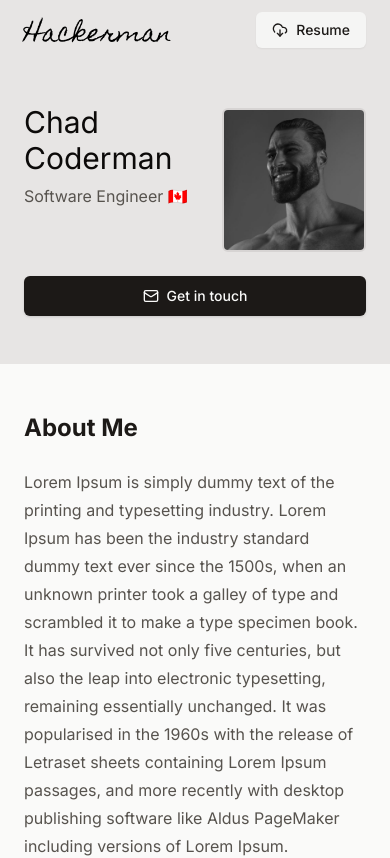
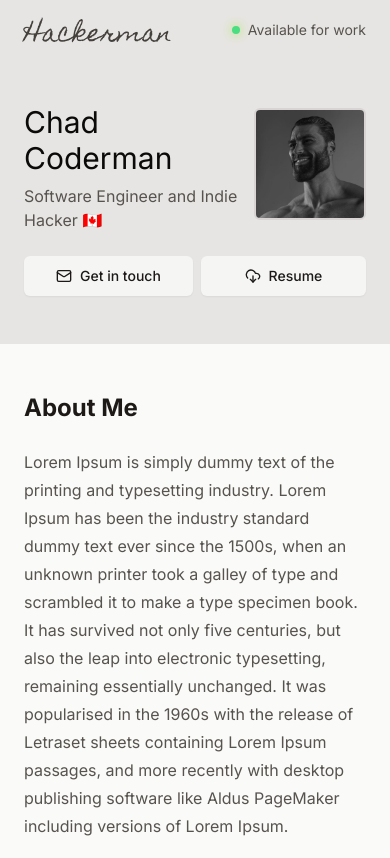
Before and after one commit to Ekimerton/next-portfolio, a Next.js app: page / in a window 390 px wide. Shown: the top 858 px of the page. Built offline with nearby package versions, Linux system fonts and the light colour scheme.

Commit message:
Working on blog posts

```diff
--- a/package.json
+++ b/package.json
@@ -30,5 +30,6 @@
     "eslint-config-next": "14.1.4",
     "postcss": "^8",
     "tailwindcss": "^3.3.0"
-  }
+  },
+  "homepage": "http://ekimerton.github.io/next-portfolio"
 }
--- a/src/app/blog/[slug]/page.js
+++ b/src/app/blog/[slug]/page.js
@@ -24,7 +24,7 @@ export default async function Post({ params }) {
     <div className="">
       {/*<Hero />*/}
       <div className="flex justify-center dark:bg-stone-950 bg-stone-50">
-        <article className="prose prose-stone dark:prose-invert dark:prose-p:text-stone-400 prose-p:text-stone-600 dark:prose-blockquote:text-stone-400 prose-blockquote:text-stone-600 max-w-3xl w-full px-6 py-12 min-h-screen prose-code:py-1 prose-code:px-2 prose-code:bg-stone-800 dark:prose-code:bg-stone-200 prose-code:text-stone-200 dark:prose-code:text-stone-800 prose-code:rounded-md prose-code:before:content-none prose-code:after:content-none prose-code:mx-0.5">
+        <article className="prose prose-stone dark:prose-invert dark:prose-p:text-stone-400 prose-p:text-stone-600 dark:prose-blockquote:text-stone-400 prose-blockquote:text-stone-600 max-w-4xl w-full px-6 py-12 min-h-screen prose-code:py-1 prose-code:px-2 prose-code:bg-stone-800 dark:prose-code:bg-stone-200 prose-code:text-stone-200 dark:prose-code:text-stone-800 prose-code:rounded-md prose-code:before:content-none prose-code:after:content-none prose-code:mx-0.5 prose-pre:bg-stone-800 dark:prose-pre:bg-stone-200 prose-code:break-words">
           <p className="text-sm">{frontMatter.date}</p>
           <h1 className="">{frontMatter.title}</h1>
           <div id="author-info" className="flex gap-4 mb-12 items-center">
--- a/src/app/blog/page.js
+++ b/src/app/blog/page.js
@@ -6,15 +6,15 @@ export default async function BlogHome() {
 
   return (
     <main className="min-h-screen w-full dark:bg-stone-950 bg-stone-50 flex justify-center">
-      <div className="prose prose-stone dark:prose-invert dark:prose-p:text-stone-400 prose-p:text-stone-600 max-w-3xl w-full px-6 py-12">
+      <div className="prose prose-stone dark:prose-invert dark:prose-p:text-stone-400 prose-p:text-stone-600 max-w-4xl w-full px-6 py-12">
         <h1>Blog Posts</h1>
         {posts.map(({ slug, frontMatter, preview }) => (
-          <>
-            <Link key={slug} href={`/blog/${slug}`}>
+          <div key={slug}>
+            <Link href={`/blog/${slug}`}>
               <h3 className="">{frontMatter.title}</h3>
             </Link>
             <p className="">{preview}...</p>
-          </>
+          </div>
         ))}
         <p className="text-light text-center text-sm">More coming soon!</p>
       </div>
--- a/src/app/blog/posts/blogging-101.md
+++ b/src/app/blog/posts/blogging-101.md
@@ -1,12 +1,12 @@
 ---
-title: 'Writing your first blog post with 80/20 Portfolio'
-description: 'A simple guide on creating and managing your blog posts using Markdown in the 80/20 Portfolio.'
-keywords: 'blogging, markdown, 80/20 Portfolio, content creation'
+title: 'Writing your first blog post with 10X Portfolio'
+description: 'A simple guide on creating and managing your blog posts using Markdown in the 10X Portfolio.'
+keywords: 'blogging, markdown, 10X Portfolio, content creation'
 author: {name: 'Ekim Karabey', imageUrl: "/images/pfp.png", handle: "@ekimerton", url: "https://www.twitter.com/ekimerton"}
 date: 'April 15th, 2024'
 ---
 
-Creating engaging blog content is crucial for any professional portfolio. In the 80/20 Portfolio, we simplify this process by allowing you to manage your blog posts directly through Markdown files. This post will walk you through how to create your first blog post.
+Creating engaging blog content is crucial for any professional portfolio. In the 10X Portfolio, we simplify this process by allowing you to manage your blog posts directly through Markdown files. This post will walk you through how to create your first blog post.
 
 ## Create Your Markdown File
 
--- a/src/app/components/Footer.jsx
+++ b/src/app/components/Footer.jsx
@@ -1,7 +1,7 @@
 export default function Footer({}) {
   return (
     <div className="dark:bg-stone-900 bg-stone-200 w-full">
-      <div className="max-w-3xl mx-auto py-6 px-6 text-center">
+      <div className="max-w-4xl mx-auto py-6 px-6 text-center">
         <p className="dark:text-stone-400 text-stone-600 text-sm">
           Made by Chad with ❤️
         </p>
--- a/src/app/components/Hero.jsx
+++ b/src/app/components/Hero.jsx
@@ -1,39 +1,51 @@
 import { Button } from "@/app/components/ui/button";
-import { Mail } from "lucide-react";
+import { Mail, DownloadCloud } from "lucide-react";
 import Image from "next/image";
 
 export default function Hero({}) {
   return (
     <div className="bg-stone-200 dark:bg-stone-900 w-full">
-      <div className="max-w-3xl mx-auto py-12 px-6" id="profile-section">
+      <div className="max-w-4xl mx-auto py-12 px-6" id="profile-section">
         <div className="flex justify-between gap-4">
           <div className="flex flex-col justify-between">
-            <div className="-mt-1">
+            <div className="-mt-1 flex flex-col gap-2">
               <p className="dark:text-stone-50 text-stone-950 text-3xl">
                 Chad Coderman
               </p>
-              <p className="text-stone-600 dark:text-stone-400 mt-2">
-                Software Engineer 🇨🇦
+              <p className="text-stone-600 dark:text-stone-400">
+                Software Engineer and Indie Hacker 🇨🇦
               </p>
             </div>
-            <Button className="max-sm:hidden" size="lg">
+            <div className="max-sm:hidden">
+              <Button variant="secondary" size="lg">
                 <Mail className="w-4 h-4 mr-2" />
                 Get in touch
               </Button>
+              <Button size="lg" className="ml-2" variant="secondary">
+                <DownloadCloud className="h-4 w-4 mr-2" />
+                Resume
+              </Button>
+            </div>
           </div>
           <Image
             id="headshot"
-            className="w-36 h-36 max-sm:h-36 rounded-md border-stone-700/10 border-2"
+            className="w-36 h-36 max-sm:h-28 max-sm:w-28 rounded-md border-stone-700/10 border-2"
             src={"/images/headshot.jpg"}
             width={150}
             height={150}
             alt="Headshot"
           />
         </div>
-        <Button size="lg" className="sm:hidden w-full mt-6">
+        <div className="sm:hidden w-full mt-6 flex gap-2">
+          <Button size="lg" variant="secondary" className="flex-1">
             <Mail className="w-4 h-4 mr-2" />
             Get in touch
           </Button>
+          <Button className="flex-1" size="lg" variant="secondary">
+            <DownloadCloud className="h-4 w-4 mr-2" />
+            Resume
+          </Button>
+        </div>
       </div>
     </div>
   );
--- a/src/app/components/Navbar.jsx
+++ b/src/app/components/Navbar.jsx
@@ -8,14 +8,14 @@ const homemadeApple = Homemade_Apple({ subsets: ["latin"], weight: ["400"] });
 export default function Navbar({}) {
   return (
     <nav className="bg-stone-200 dark:bg-stone-900 top-0 w-full z-10">
-      <div className="max-w-3xl mx-auto py-3 px-6 flex justify-between items-center text-stone-600 dark:text-stone-400">
+      <div className="max-w-4xl mx-auto py-3 px-6 flex justify-between items-center text-stone-600 dark:text-stone-400">
         <div
           id="navbar-left"
           className="flex items-center justify-center gap-2"
         >
           <Link href={"/"}>
             <p
-              className={`text-2xl text-black dark:text-white pt-3 leading-none ${homemadeApple.className}`}
+              className={`text-2xl text-stone-700 dark:text-stone-300 pt-3 leading-none ${homemadeApple.className}`}
             >
               Hackerman
             </p>
@@ -25,18 +25,11 @@ export default function Navbar({}) {
           <Button variant="ghost">Blog</Button>
           */}
         </div>
-        <div
-          id="navbar-right"
-          className="flex items-center justify-center gap-2"
-        >
-          <div className="flex items-center justify-center gap-2 max-sm:hidden">
+        <div id="navbar-right" className="flex items-center justify-center">
+          <div className="flex items-center justify-center gap-2">
             <div className="bg-green-400 h-2 w-2 rounded-full glow"></div>
             <p className="text-sm">Available for work</p>
           </div>
-          <Button className="ml-2" variant="secondary">
-            <DownloadCloud className="h-4 w-4 mr-2" />
-            Resume
-          </Button>
         </div>
       </div>
     </nav>
--- a/src/app/components/ProjectEntry.jsx
+++ b/src/app/components/ProjectEntry.jsx
@@ -45,7 +45,7 @@ export default function ProjectEntry({
           alt="project-1"
           src={imageSrc}
           width={100}
-          className="h-full w-min m-0 object-scale-down rounded-sm"
+          className="h-full w-min m-0 object-scale-down rounded-md"
           height={100}
         />
         <div>
--- a/src/app/layout.js
+++ b/src/app/layout.js
@@ -6,8 +6,8 @@ import Footer from "./components/Footer";
 const inter = Inter({ subsets: ["latin"] });
 
 export const metadata = {
-  title: "Create Next App",
-  description: "Generated by create next app",
+  title: "Chad Coderman",
+  description: "Software Engineer - Over 15 years of industry experience.",
 };
 
 export default function RootLayout({ children }) {
--- a/src/app/page.js
+++ b/src/app/page.js
@@ -14,7 +14,7 @@ export default function Home() {
       <main className="min-h-screen w-full">
         <Hero />
         <div className="flex items-center justify-center dark:bg-stone-950 bg-stone-50">
-          <article className="prose prose-stone dark:prose-invert dark:prose-p:text-stone-400 prose-p:text-stone-600 dark:prose-blockquote:text-stone-400 prose-blockquote:text-stone-600 max-w-3xl w-full px-6 py-12">
+          <article className="prose prose-stone dark:prose-invert dark:prose-p:text-stone-400 prose-p:text-stone-600 dark:prose-blockquote:text-stone-400 prose-blockquote:text-stone-600 max-w-4xl w-full px-6 py-12">
             <AboutSection />
             <ExperienceSection />
             <ProjectsSection />
```
Also changed, not shown: src/app/blog/posts/deploying.md (+12 -12 lines), src/app/blog/posts/get-started.md (+4 -4 lines). Lines whose indentation alone changed are shown as unchanged.
